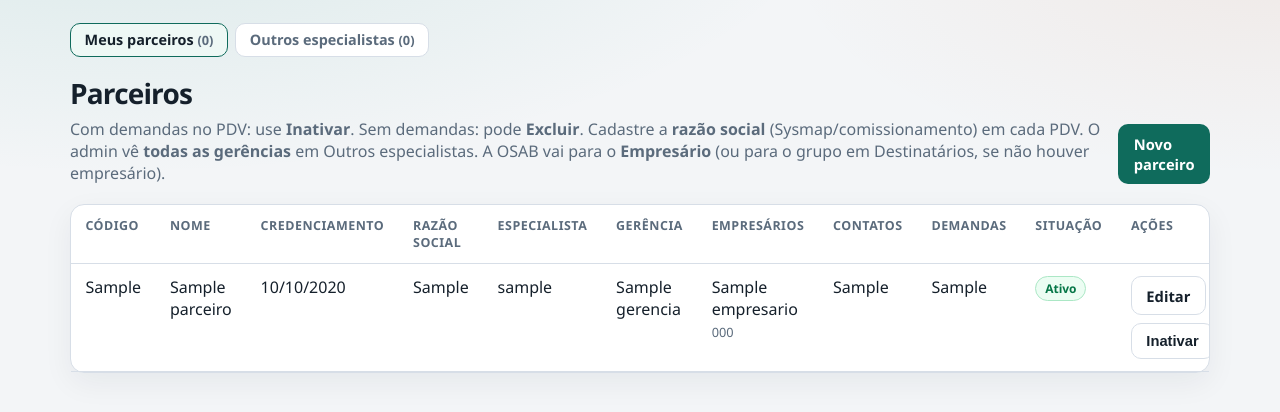
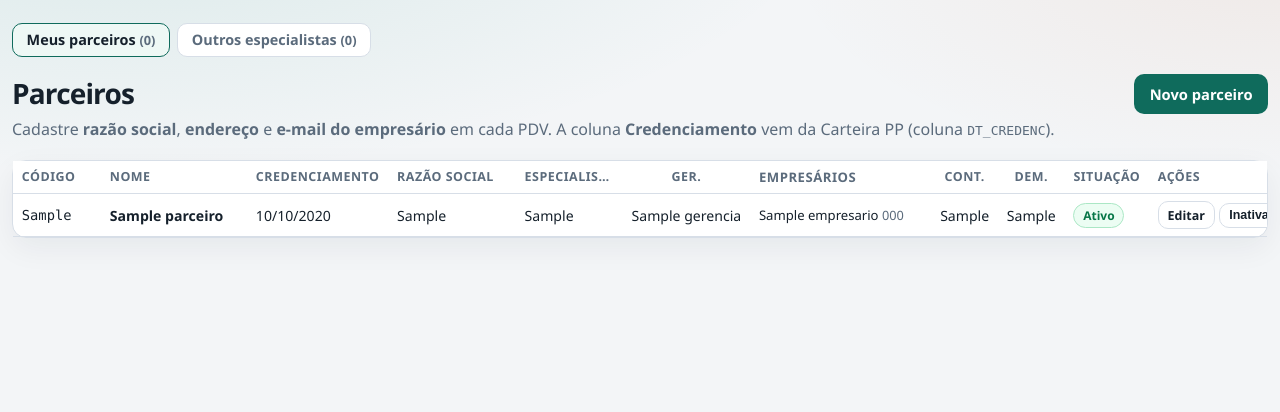
Before and after one commit to rogerppacheco/NIO_GC_TICKETS, a Django app: template templates/tickets/parceiros.html in a window 1280 px wide. Shown: the part 45-457 px from the top of the page. Run offline with Django 5.2, Linux system fonts and the light colour scheme; the template is opened without the code that fills it: most values are stand-ins (such as "Sample title", 1, 10 or a date in 2020).

Commit message:
Melhora grade de Parceiros e reforça import de DT_CREDENC.
Layout em tela cheia com colunas compactas; matching da Carteira PP ampliado e comando importar_carteira_pp.

Co-authored-by: Cursor <cursoragent@cursor.com>

```diff
--- a/static/css/app.css
+++ b/static/css/app.css
@@ -465,6 +465,75 @@ a.tab { text-decoration: none; display: inline-block; }
   padding-left: 0.85rem;
   padding-right: 0.85rem;
 }
+.page-parceiros .wrap-parceiros {
+  max-width: none;
+  width: 100%;
+  padding-left: 0.75rem;
+  padding-right: 0.75rem;
+}
+.hero-parceiros {
+  align-items: flex-start;
+  flex-wrap: wrap;
+  gap: 0.75rem 1rem;
+}
+.hero-parceiros-actions {
+  display: flex;
+  flex-wrap: wrap;
+  gap: 0.5rem;
+  align-items: flex-start;
+}
+.import-carteira {
+  position: relative;
+}
+.import-carteira summary {
+  list-style: none;
+  cursor: pointer;
+}
+.import-carteira summary::-webkit-details-marker { display: none; }
+.import-carteira-form {
+  position: absolute;
+  right: 0;
+  top: calc(100% + 0.35rem);
+  z-index: 20;
+  min-width: 18rem;
+  padding: 0.85rem;
+  background: var(--surface);
+  border: 1px solid var(--line);
+  border-radius: var(--radius);
+  box-shadow: var(--shadow);
+}
+.panel-parceiros { margin-bottom: 0; }
+.table-scroll-parceiros { max-height: calc(100vh - 11rem); overflow: auto; }
+.table-parceiros { min-width: 1100px; font-size: 0.88rem; }
+.table-parceiros th,
+.table-parceiros td { padding: 0.45rem 0.55rem; vertical-align: middle; }
+.table-parceiros tr.is-inactive { opacity: 0.65; }
+.table-parceiros .col-cod { width: 5.5rem; }
+.table-parceiros .col-cred { width: 6.5rem; }
+.table-parceiros .col-ger { width: 2.5rem; text-align: center; }
+.table-parceiros .col-num { width: 2.8rem; text-align: center; }
+.table-parceiros .col-sit { width: 4.5rem; }
+.table-parceiros .col-esp { max-width: 6rem; overflow: hidden; text-overflow: ellipsis; }
+.table-parceiros .col-razao { max-width: 11rem; }
+.table-parceiros .col-emp { max-width: 13rem; font-size: 0.82rem; }
+.table-parceiros .col-acoes { width: 9rem; }
+.table-parceiros thead th {
+  position: sticky;
+  top: 0;
+  z-index: 2;
+  background: var(--surface);
+  box-shadow: 0 1px 0 var(--line);
+}
+.nowrap { white-space: nowrap; }
+.btn-sm { padding: 0.28rem 0.55rem; font-size: 0.78rem; }
+.btn-danger { background: var(--danger); color: #fff; border-color: var(--danger); }
+.parceiro-acoes {
+  display: flex;
+  flex-wrap: wrap;
+  gap: 0.3rem;
+  align-items: center;
+}
+.parceiro-acoes form { margin: 0; }
 .resultados-tabs-panel { margin-bottom: 0; }
 .ranking-envio {
   display: grid; grid-template-columns: minmax(0, 1fr) minmax(260px, 320px);
--- a/templates/tickets/parceiros.html
+++ b/templates/tickets/parceiros.html
@@ -1,5 +1,7 @@
 {% extends "base.html" %}
 {% block title %}Parceiros · NIO GC Tickets{% endblock %}
+{% block body_class %}page-parceiros{% endblock %}
+{% block main_class %}wrap wrap-parceiros{% endblock %}
 {% block content %}
 {% with escopo=gestao_escopo|default:"meus" %}
 <div class="gestao-escopo" role="tablist" aria-label="Parceiros">
@@ -7,107 +9,101 @@
   <a href="?escopo=outros" class="{% if escopo == 'outros' %}is-on{% endif %}">Outros especialistas <span class="help">({{ gestao_qtd_outros|default:0 }})</span></a>
 </div>
 {% endwith %}
-<div class="hero">
+<div class="hero hero-parceiros">
   <div>
     <h1>Parceiros</h1>
-    <p>Com demandas no PDV: use <strong>Inativar</strong>. Sem demandas: pode <strong>Excluir</strong>. Cadastre a <strong>razão social</strong> (Sysmap/comissionamento) em cada PDV. O admin vê <strong>todas as gerências</strong> em Outros especialistas. A OSAB vai para o <strong>Empresário</strong> (ou para o grupo em Destinatários, se não houver empresário).</p>
+    <p>Cadastre <strong>razão social</strong>, <strong>endereço</strong> e <strong>e-mail do empresário</strong> em cada PDV. A coluna <strong>Credenciamento</strong> vem da Carteira PP (coluna <code>DT_CREDENC</code>).</p>
   </div>
-  <a class="btn btn-primary" href="{% url 'parceiro_novo' %}">Novo parceiro</a>
-</div>
-{% if pode_importar_carteira %}
-<div class="panel" style="margin-bottom:1rem">
-  <div class="panel-h"><h2>Importar Carteira PP</h2></div>
-  <div class="panel-b">
-    <form method="post" enctype="multipart/form-data">
-      {% csrf_token %}
-      <input type="hidden" name="action" value="importar_carteira">
-      <input type="file" name="arquivo" accept=".xlsx,.xlsb,.xls" required>
-      <p class="help">Planilha <code>Carteira_PP_…xlsx</code>, aba <code>Planilha1</code>. Atualiza a <strong>data credenciamento</strong> de cada PDV (colunas NM_PARCEIRO_2 e DT_CREDENC). Endereço e e-mail do empresário continuam no cadastro manual de cada PDV.</p>
-      <button class="btn btn-secondary" type="submit" style="margin-top:0.6rem">Atualizar credenciamento</button>
-    </form>
+  <div class="hero-parceiros-actions">
+    {% if pode_importar_carteira %}
+    <details class="import-carteira">
+      <summary class="btn btn-secondary">Importar Carteira PP</summary>
+      <form method="post" enctype="multipart/form-data" class="import-carteira-form">
+        {% csrf_token %}
+        <input type="hidden" name="action" value="importar_carteira">
+        <input type="file" name="arquivo" accept=".xlsx,.xlsb,.xls" required>
+        <p class="help">Aba <code>Planilha1</code> · colunas <code>NM_PARCEIRO_2</code> e <code>DT_CREDENC</code>.</p>
+        <button class="btn btn-primary" type="submit">Atualizar credenciamento</button>
+      </form>
+    </details>
+    {% endif %}
+    <a class="btn btn-primary" href="{% url 'parceiro_novo' %}">Novo parceiro</a>
   </div>
 </div>
-{% endif %}
-<div class="panel">
-  <div class="table-scroll">
-    <table class="table">
+<div class="panel panel-parceiros">
+  <div class="table-scroll table-scroll-wide table-scroll-parceiros">
+    <table class="table table-parceiros">
       <thead>
         <tr>
-          <th>Código</th>
-          <th>Nome</th>
-          <th>Credenciamento</th>
-          <th>Razão social</th>
-          <th>Especialista</th>
-          <th>Gerência</th>
-          <th>Empresários</th>
-          <th>Contatos</th>
-          <th>Demandas</th>
-          <th>Situação</th>
-          <th>Ações</th>
+          <th class="col-cod">Código</th>
+          <th class="col-nome">Nome</th>
+          <th class="col-cred">Credenciamento</th>
+          <th class="col-razao">Razão social</th>
+          <th class="col-esp">Especialista</th>
+          <th class="col-ger">Ger.</th>
+          <th class="col-emp">Empresários</th>
+          <th class="col-num">Cont.</th>
+          <th class="col-num">Dem.</th>
+          <th class="col-sit">Situação</th>
+          <th class="col-acoes">Ações</th>
         </tr>
       </thead>
       <tbody>
         {% for p in parceiros %}
-        <tr {% if not p.ativo %}style="opacity:0.65"{% endif %}>
-          <td>{{ p.codigo_pdv }}</td>
-          <td>{{ p.nome }}</td>
-          <td>{% if p.data_credenciamento %}{{ p.data_credenciamento|date:"d/m/Y" }}{% else %}—{% endif %}</td>
-          <td>{{ p.razao_social|default:"—" }}</td>
-          <td>
-            {% if p.especialista %}
-              {{ p.especialista.get_full_name|default:p.especialista.username }}
-            {% else %}
-              —
-            {% endif %}
-          </td>
-          <td>
+        <tr {% if not p.ativo %}class="is-inactive"{% endif %}>
+          <td class="mono col-cod">{{ p.codigo_pdv }}</td>
+          <td class="col-nome"><strong>{{ p.nome }}</strong></td>
+          <td class="col-cred nowrap">{% if p.data_credenciamento %}{{ p.data_credenciamento|date:"d/m/Y" }}{% else %}<span class="help">—</span>{% endif %}</td>
+          <td class="col-razao cell-clip" title="{{ p.razao_social }}">{{ p.razao_social|default:"—" }}</td>
+          <td class="col-esp nowrap" title="{% if p.especialista %}{{ p.especialista.get_full_name|default:p.especialista.username }}{% endif %}">{{ p.especialista_curto }}</td>
+          <td class="col-ger nowrap">
             {% if p.especialista and p.especialista.perfil_staff.gerencia %}
               {{ p.especialista.perfil_staff.gerencia }}
             {% else %}—{% endif %}
           </td>
-          <td>
+          <td class="col-emp cell-clip">
             {% for c in p.empresarios %}
-              {{ c.nome }}{% if c.telefone %} <span class="help">{{ c.telefone }}</span>{% endif %}{% if not forloop.last %}<br>{% endif %}
+              {{ c.nome }}{% if c.telefone %} <span class="help">{{ c.telefone }}</span>{% endif %}{% if not forloop.last %} · {% endif %}
             {% empty %}
               —
             {% endfor %}
           </td>
-          <td>{{ p.qtd_contatos }}</td>
-          <td>{{ p.qtd_tickets }}</td>
-          <td>
+          <td class="col-num">{{ p.qtd_contatos }}</td>
+          <td class="col-num">{{ p.qtd_tickets }}</td>
+          <td class="col-sit">
             {% if p.ativo %}
               <span class="pill resolvido">Ativo</span>
             {% else %}
               <span class="pill cancelado">Inativo</span>
             {% endif %}
           </td>
-          <td>
-            <div style="display:flex;flex-wrap:wrap;gap:0.5rem;align-items:center">
-              <a class="btn btn-secondary" href="{% url 'parceiro_editar' p.pk %}">Editar</a>
+          <td class="col-acoes">
+            <div class="parceiro-acoes">
+              <a class="btn btn-secondary btn-sm" href="{% url 'parceiro_editar' p.pk %}">Editar</a>
               {% if p.ativo %}
                 <form method="post" action="{% url 'parceiro_inativar' p.pk %}"
                       onsubmit="return confirm('Inativar {{ p.nome }}?');">
                   {% csrf_token %}
-                  <button type="submit" class="btn btn-secondary">Inativar</button>
+                  <button type="submit" class="btn btn-secondary btn-sm">Inativar</button>
                 </form>
               {% else %}
                 <form method="post" action="{% url 'parceiro_reativar' p.pk %}">
                   {% csrf_token %}
-                  <button type="submit" class="btn btn-primary">Reativar</button>
+                  <button type="submit" class="btn btn-primary btn-sm">Reativar</button>
                 </form>
               {% endif %}
               {% if p.qtd_tickets == 0 %}
                 <form method="post" action="{% url 'parceiro_excluir' p.pk %}"
                       onsubmit="return confirm('Excluir definitivamente {{ p.nome }}?');">
                   {% csrf_token %}
-                  <button type="submit" class="btn" style="background:var(--danger);color:#fff">Excluir</button>
+                  <button type="submit" class="btn btn-sm btn-danger">Excluir</button>
                 </form>
               {% endif %}
             </div>
           </td>
         </tr>
         {% empty %}
-        <tr><td colspan="10">Nenhum parceiro neste escopo.</td></tr>
+        <tr><td colspan="11">Nenhum parceiro neste escopo.</td></tr>
         {% endfor %}
       </tbody>
     </table>
--- a/tickets/views.py
+++ b/tickets/views.py
@@ -723,6 +723,11 @@ def parceiros_lista(request: HttpRequest) -> HttpResponse:
         contatos = list(p.contatos.all())
         p.qtd_contatos = len(contatos)
         p.empresarios = [c for c in contatos if c.ativo and c.eh_empresario()]
+        if p.especialista:
+            completo = (p.especialista.get_full_name() or p.especialista.username or "").strip()
+            p.especialista_curto = completo.split()[0] if completo else "—"
+        else:
+            p.especialista_curto = "—"
     return render(
         request,
         "tickets/parceiros.html",
```
Also changed, not shown: gestao/parceiros.py (+11 -0 lines), gestao/pipelines/carteira.py (+16 -1 lines), tickets/management/commands/importar_carteira_pp.py (added, +29 -0 lines).
